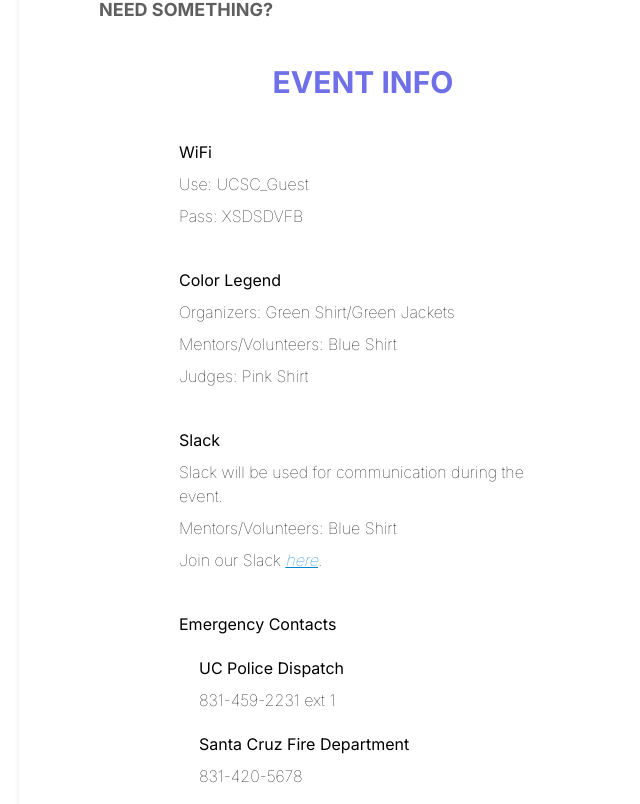
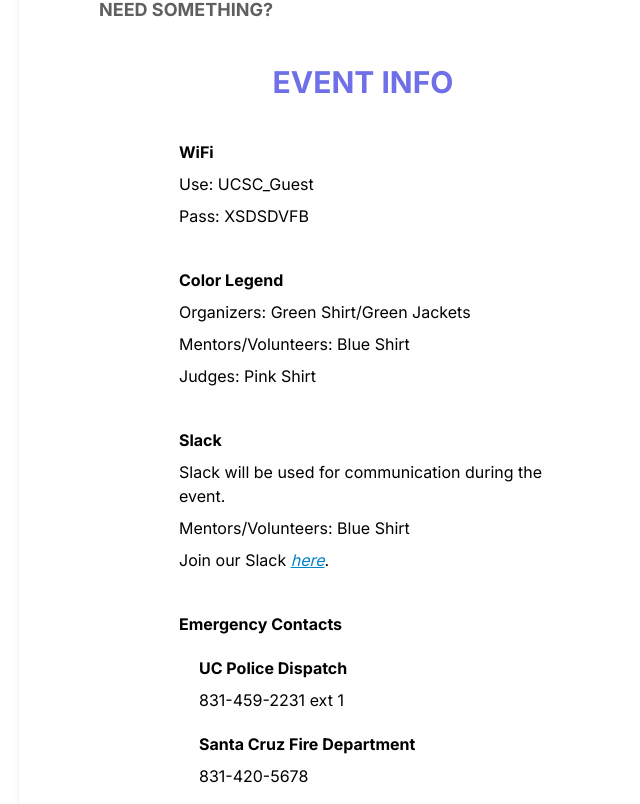
Before and after one commit to CruzHacks/cruzhacks-2023-live-site, a React (Vite) app: page /support/resources-and-support in a window 1280 px wide. Shown: the part 2276-3080 px from the top of the page, without its empty margins (277-917 px from the left). Built offline with nearby package versions, Linux system fonts and the light colour scheme.

Commit message:
increase event info font weight

```diff
--- a/src/views/Resources/EventInfo.tsx
+++ b/src/views/Resources/EventInfo.tsx
@@ -6,25 +6,23 @@ const EventInfo: React.FC = () => {
     <Card introTitle='Need Something?' title='Event Info'>
       <div className='flex flex-col gap-5 md:gap-10 md:px-20'>
         <div className='flex flex-col gap-2'>
-          <p>WiFi</p>
-          <p className='font-thin'>Use: UCSC_Guest</p>
-          <p className='font-thin'>Pass: XSDSDVFB</p>
+          <p className='font-bold'>WiFi</p>
+          <p>Use: UCSC_Guest</p>
+          <p>Pass: XSDSDVFB</p>
         </div>
 
         <div className='flex flex-col gap-2'>
-          <p>Color Legend</p>
-          <p className='font-thin'>Organizers: Green Shirt/Green Jackets</p>
-          <p className='font-thin'>Mentors/Volunteers: Blue Shirt</p>
-          <p className='font-thin'>Judges: Pink Shirt</p>
+          <p className='font-bold'>Color Legend</p>
+          <p>Organizers: Green Shirt/Green Jackets</p>
+          <p>Mentors/Volunteers: Blue Shirt</p>
+          <p>Judges: Pink Shirt</p>
         </div>
 
         <div className='flex flex-col gap-2'>
-          <p>Slack</p>
-          <p className='font-thin'>
-            Slack will be used for communication during the event.
-          </p>
-          <p className='font-thin'>Mentors/Volunteers: Blue Shirt</p>
-          <p className='font-thin'>
+          <p className='font-bold'>Slack</p>
+          <p>Slack will be used for communication during the event.</p>
+          <p>Mentors/Volunteers: Blue Shirt</p>
+          <p>
             Join our Slack{" "}
             <a className='text-blue italic underline' href='/'>
               here
@@ -34,18 +32,19 @@ const EventInfo: React.FC = () => {
         </div>
 
         <div>
-          <p>Emergency Contacts</p>
+          <p className='font-bold'>Emergency Contacts</p>
           <div className='mt-5 flex flex-col gap-5 md:px-5'>
             <div className='flex flex-col gap-2'>
-              <p>UC Police Dispatch</p>
-              <p className='font-thin'>831-459-2231 ext 1</p>
+              <p className='font-bold'>UC Police Dispatch</p>
+              <p>831-459-2231 ext 1</p>
             </div>
             <div className='flex flex-col gap-2'>
-              <p>Santa Cruz Fire Department</p>
-              <p className='font-thin'>831-420-5678</p>
+              <p className='font-bold'>Santa Cruz Fire Department</p>
+              <p>831-420-5678</p>
             </div>
           </div>
         </div>
+        <div className='h-5'></div>
       </div>
     </Card>
   )
```
